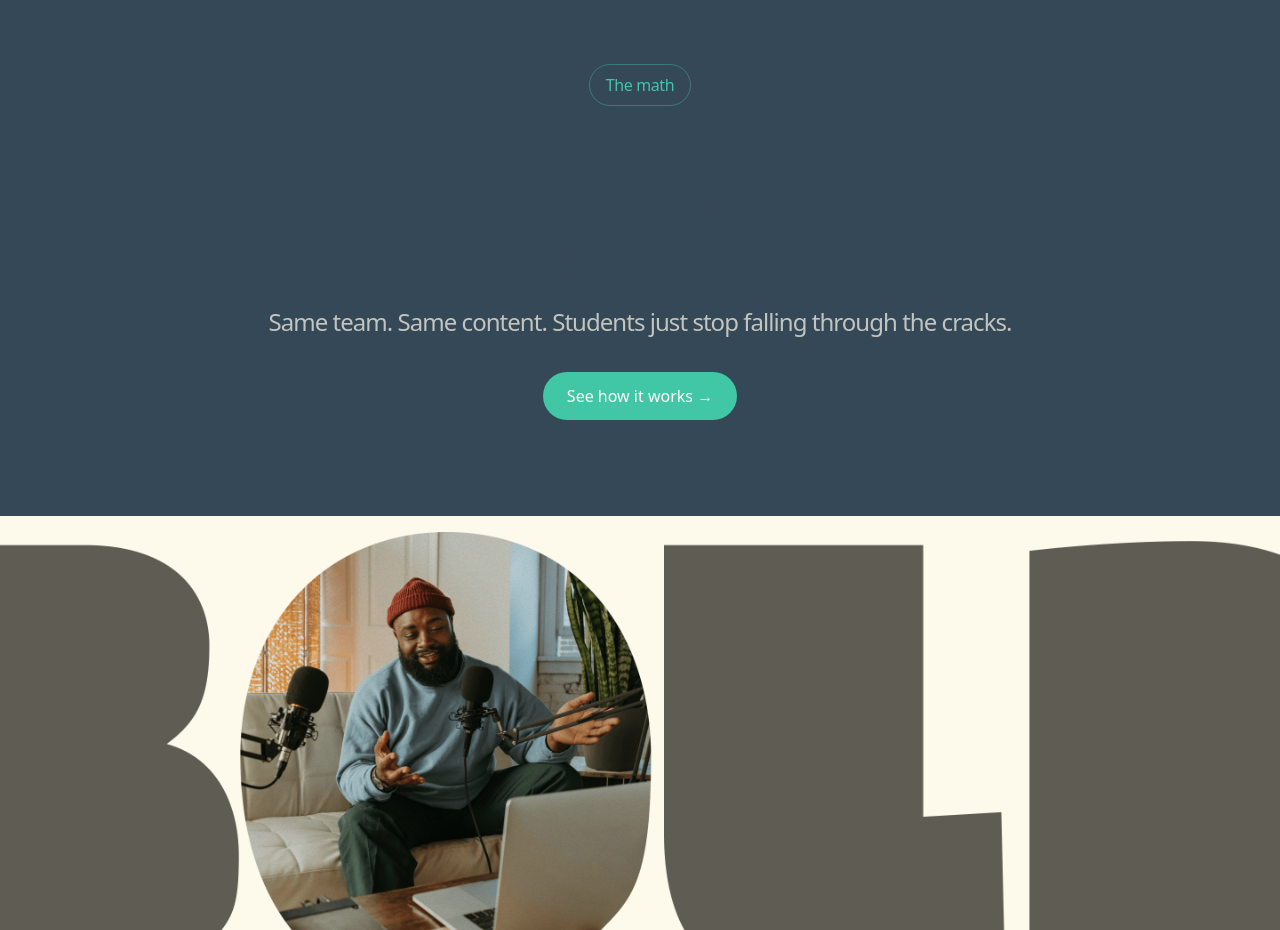
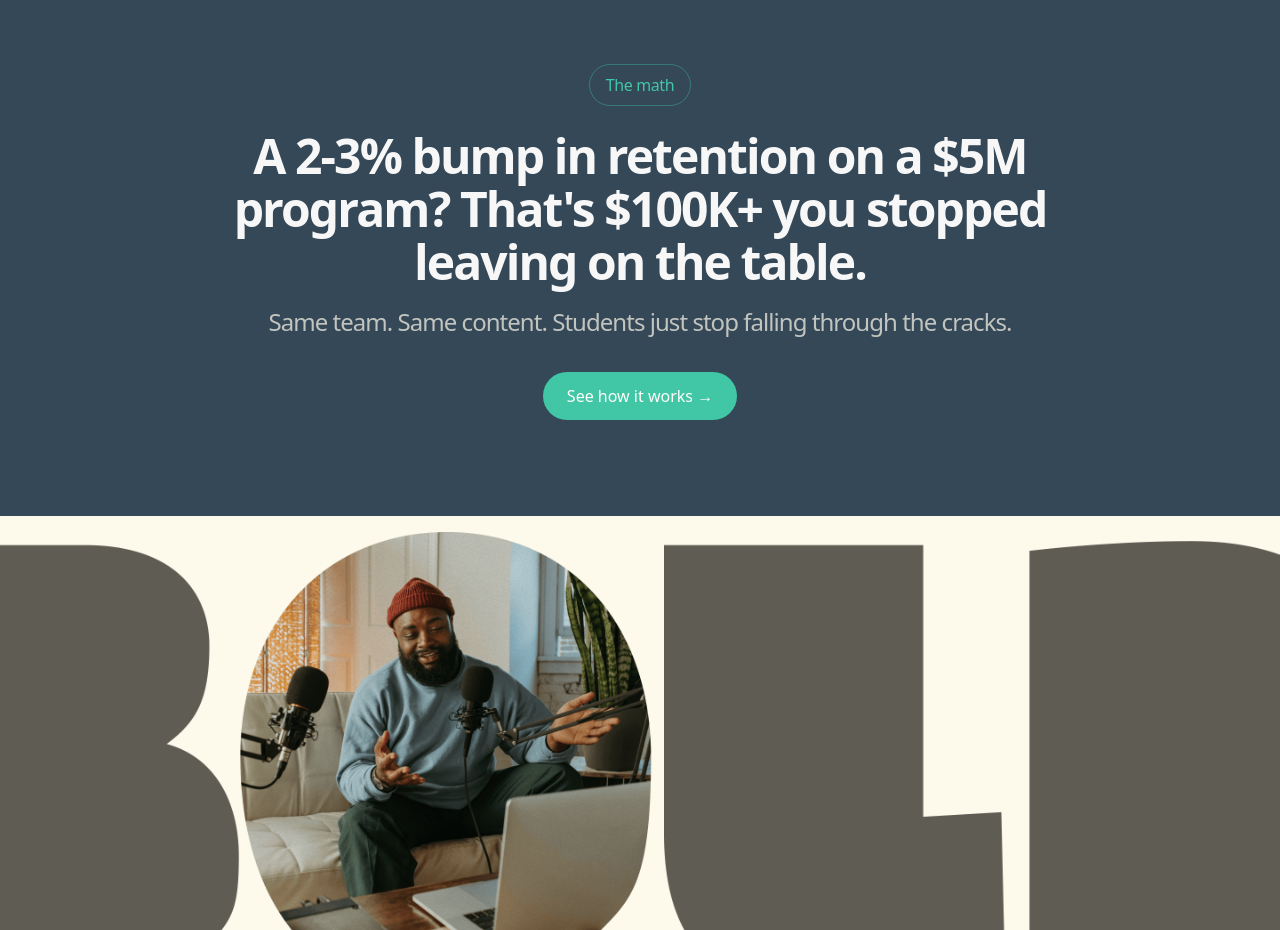
Before and after one commit to boldvideo/boldvideo.com, a Next.js app: page / in a window 1280 px wide. Shown: the part 1460-2390 px from the top of the page. Built offline with nearby package versions, Linux system fonts and the light colour scheme.

Commit message:
fix: important flag to override global h2 color

```diff
--- a/components/outcome-section.tsx
+++ b/components/outcome-section.tsx
@@ -12,7 +12,7 @@ export function OutcomeSection() {
           The math
         </span>
 
-        <h2 className="mb-4 text-3xl font-semibold leading-[1.1] tracking-[-0.04em] text-[#f7f7f7] md:text-[48px]">
+        <h2 className="mb-4 text-3xl font-semibold leading-[1.1] tracking-[-0.04em] !text-[#f7f7f7] md:text-[48px]">
           A 2-3% bump in retention on a $5M program? That&apos;s $100K+ you
           stopped leaving on the table.
         </h2>
```
